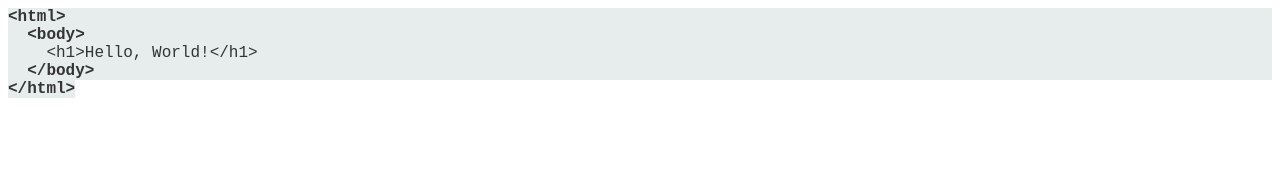
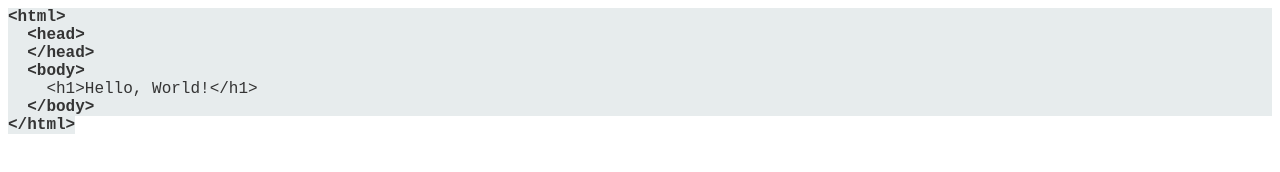
Before and after one commit to ArtsiomPH/Git-tutorial, a plain HTML site: page hello.html in a window 1280 px wide. Drawn offline with Linux system fonts and the light colour scheme.

Commit message:
Added HTML header

```diff
--- a/hello.html
+++ b/hello.html
@@ -15,6 +15,8 @@
 </head>
 <body>
 <p class="p1"><span class="s1"><b>&lt;html&gt;</b></span></p>
+<p class="p1"><span class="s1"><b><span class="Apple-converted-space">  </span>&lt;head&gt;</b></span></p>
+<p class="p1"><span class="s1"><b><span class="Apple-converted-space">  </span>&lt;/head&gt;</b></span></p>
 <p class="p1"><span class="s1"><b><span class="Apple-converted-space">  </span>&lt;body&gt;</b></span></p>
 <p class="p1"><span class="s1"><span class="Apple-converted-space">    </span>&lt;h1&gt;Hello, World!&lt;/h1&gt;</span></p>
 <p class="p1"><span class="s1"><span class="Apple-converted-space">  </span><b>&lt;/body&gt;</b></span></p>
```
